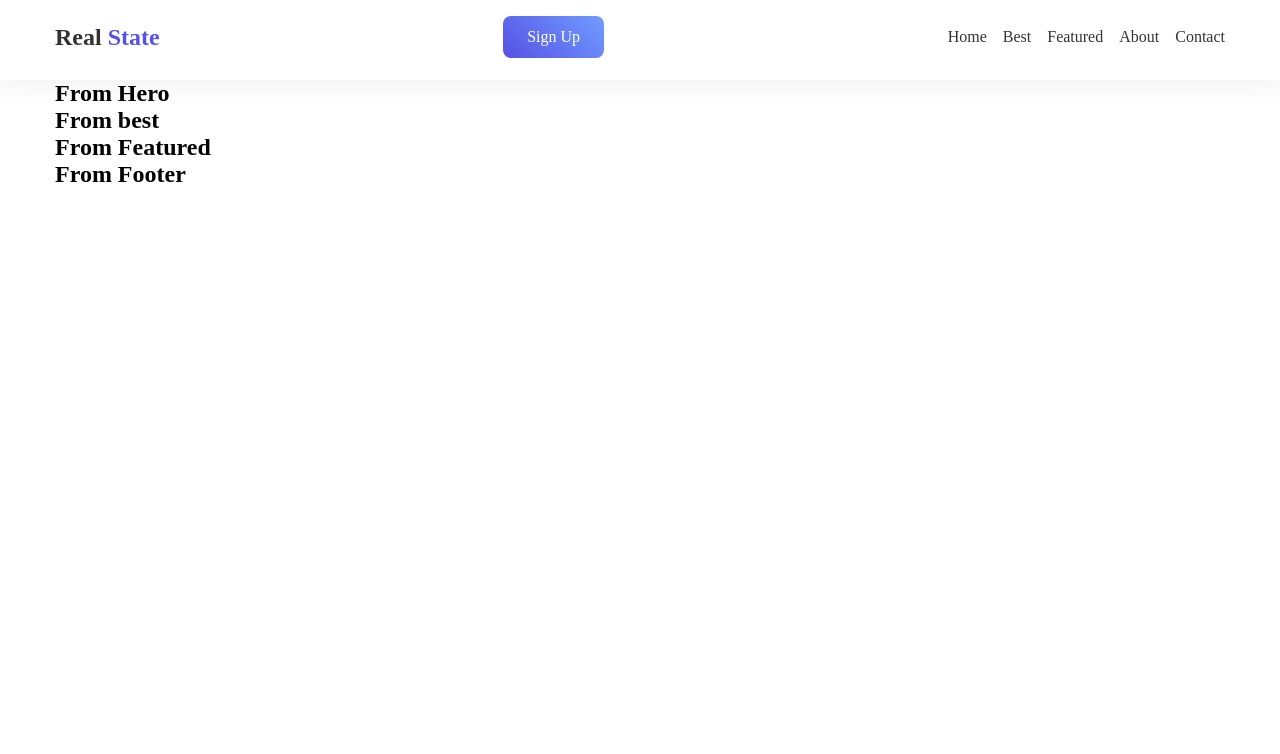
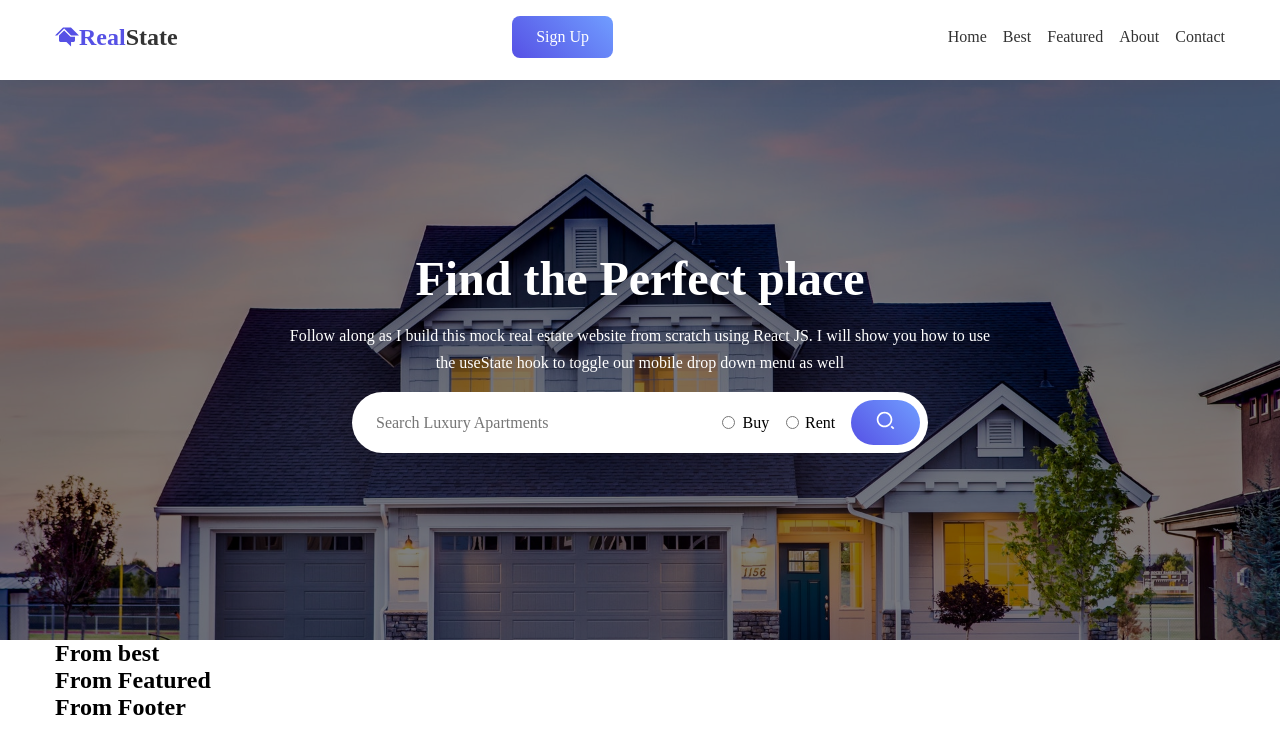
Before and after one commit to Ashik-Mahmud/react-real-state-app, a React (Create React App) app: page / in a window 1280 px wide. Shown: the top 754 px of the page. Built offline with nearby package versions, Linux system fonts and the light colour scheme.

Commit message:
yeah add another section called hero banner

```diff
--- a/src/App.css
+++ b/src/App.css
@@ -34,3 +34,8 @@ body {
   box-shadow: 0px 0px 1px rgba(0, 0, 0, 0, 0.2);
   border-bottom: none;
 }
+.d-flex {
+  display: flex;
+  align-items: center;
+  flex-wrap: wrap;
+}
--- a/src/components/Hero/Hero.css
+++ b/src/components/Hero/Hero.css
@@ -0,0 +1,100 @@
+/* hero  */
+
+#hero {
+  padding: 2rem;
+  background: url(../../assets/hero-img.jpg);
+  background-repeat: no-repeat;
+  background-size: cover;
+  background-position: center center;
+  min-height: calc(80vh - 80px);
+  display: grid;
+  place-items: center;
+  text-align: center;
+  position: relative;
+  z-index: 1;
+}
+#hero::after {
+  content: "";
+  width: 100%;
+  height: 100%;
+  background: rgb(0, 0, 0);
+  inset: 0;
+  position: absolute;
+  opacity: 0.5;
+  z-index: -1;
+}
+#hero .hero-container {
+  max-width: min(100% - 1rem, 45rem);
+  position: relative;
+}
+.hero-container h1 {
+  font-size: 3rem;
+  margin-bottom: 1rem;
+}
+.hero-container p {
+  line-height: 1.7;
+  margin-bottom: 1rem;
+  font-size: 1rem;
+}
+.hero-container h1,
+.hero-container p {
+  color: #fff;
+}
+
+.input-groups {
+  display: flex;
+  align-items: center;
+  background: #fff;
+  padding: 0.5rem;
+  width: min(100%, 80%);
+  margin: 1rem auto;
+  border-radius: 40px;
+}
+.input-groups input {
+  width: 70%;
+  background-color: transparent;
+  border: none;
+  outline: none;
+  font-size: 1rem;
+  padding: 0rem 1rem;
+  color: #333;
+}
+.input-groups .search-buttons {
+  display: flex;
+  align-items: center;
+  position: relative;
+  gap: 1rem;
+}
+.search-buttons .btn {
+  border-radius: 40px;
+  font-size: 1.3rem;
+  padding: 0.6rem 1.5rem;
+}
+.search-buttons div {
+  position: relative;
+  display: flex;
+  align-items: center;
+  justify-content: center;
+  width: 50px;
+  gap: 0.3rem;
+}
+
+@media (max-width: 520px) {
+  .input-groups {
+    padding: 1rem;
+    flex-direction: column;
+  }
+  .input-groups input {
+    width: 100%;
+    text-align: center;
+
+    padding: 1rem;
+  }
+  .search-buttons {
+    margin-top: 1rem;
+    flex-direction: column;
+  }
+  .search-buttons .btn {
+    width: 100%;
+  }
+}
--- a/src/components/Hero/Hero.jsx
+++ b/src/components/Hero/Hero.jsx
@@ -1,11 +1,37 @@
 import React from "react";
+import { RiSearch2Line } from "react-icons/ri";
 import "./Hero.css";
 const Hero = () => {
   return (
     <>
       <section id="hero">
-        <div className="hero container">
-          <h2>From Hero</h2>
+        <div className="hero-container">
+          <h1>Find the Perfect place</h1>
+          <p>
+            Follow along as I build this mock real estate website from scratch
+            using React JS. I will show you how to use the useState hook to
+            toggle our mobile drop down menu as well{" "}
+          </p>
+          <div className="input-groups">
+            <input
+              type="search"
+              id="search"
+              placeholder="Search Luxury Apartments"
+            />
+            <div className="search-buttons">
+              <div>
+                <input name="apartments" type="radio" id="buy" />
+                <label htmlFor="buy">Buy</label>
+              </div>
+              <div>
+                <input name="apartments" type="radio" id="rent" />
+                <label htmlFor="rent">Rent</label>
+              </div>
+              <button className="btn">
+                <RiSearch2Line />
+              </button>
+            </div>
+          </div>
         </div>
       </section>
     </>
--- a/src/components/Navbar/Navbar.jsx
+++ b/src/components/Navbar/Navbar.jsx
@@ -1,6 +1,7 @@
 import React, { useState } from "react";
 import { BsGrid } from "react-icons/bs";
 import { FaRegWindowClose } from "react-icons/fa";
+import { SiHomeadvisor } from "react-icons/si";
 import "./Navbar.css";
 
 const Navbar = () => {
@@ -10,14 +11,23 @@ const Navbar = () => {
       <header id="header" onClick={handleTitle}>
         <div className="container navbar">
           <nav>
-            <a href="#home">
-              Real<span> State</span>
+            <a href="#home" className="d-flex">
+              <span className="d-flex">
+                <SiHomeadvisor /> Real{" "}
+              </span>
+              State
             </a>
             <button className="btn">Sign Up</button>
             <ul className={`primary-menu ${show ? "active" : ""}`}>
-              {["home", "best", "featured", "about", "contact"].map((link) => (
-                <NavLinks pathName={link} linkName={link} />
-              ))}
+              {["home", "best", "featured", "about", "contact"].map(
+                (link, index) => (
+                  <NavLinks
+                    key={link + index}
+                    pathName={link}
+                    linkName={link}
+                  />
+                )
+              )}
             </ul>
             <div className="menuIcon" onClick={() => setShow((prev) => !prev)}>
               {show ? <FaRegWindowClose /> : <BsGrid />}
@@ -41,6 +51,6 @@ const handleTitle = (e) => {
 };
 
 const changeTitle = (appTitle) => {
-  document.title = appTitle ? appTitle : "Real State" + " -RealState App";
+  document.title = appTitle ? appTitle : "Real State -RealState App";
 };
 export default Navbar;
```
